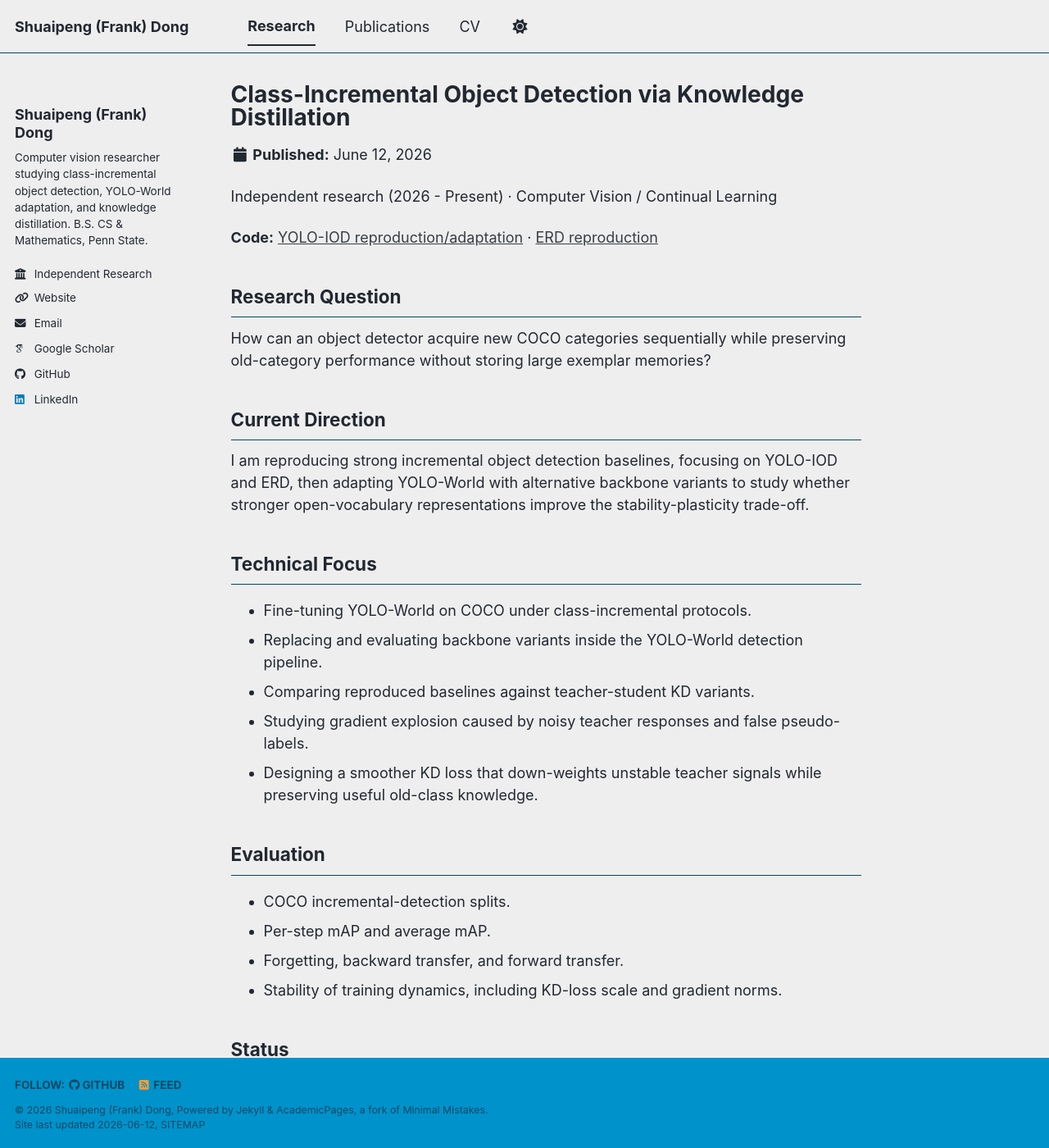
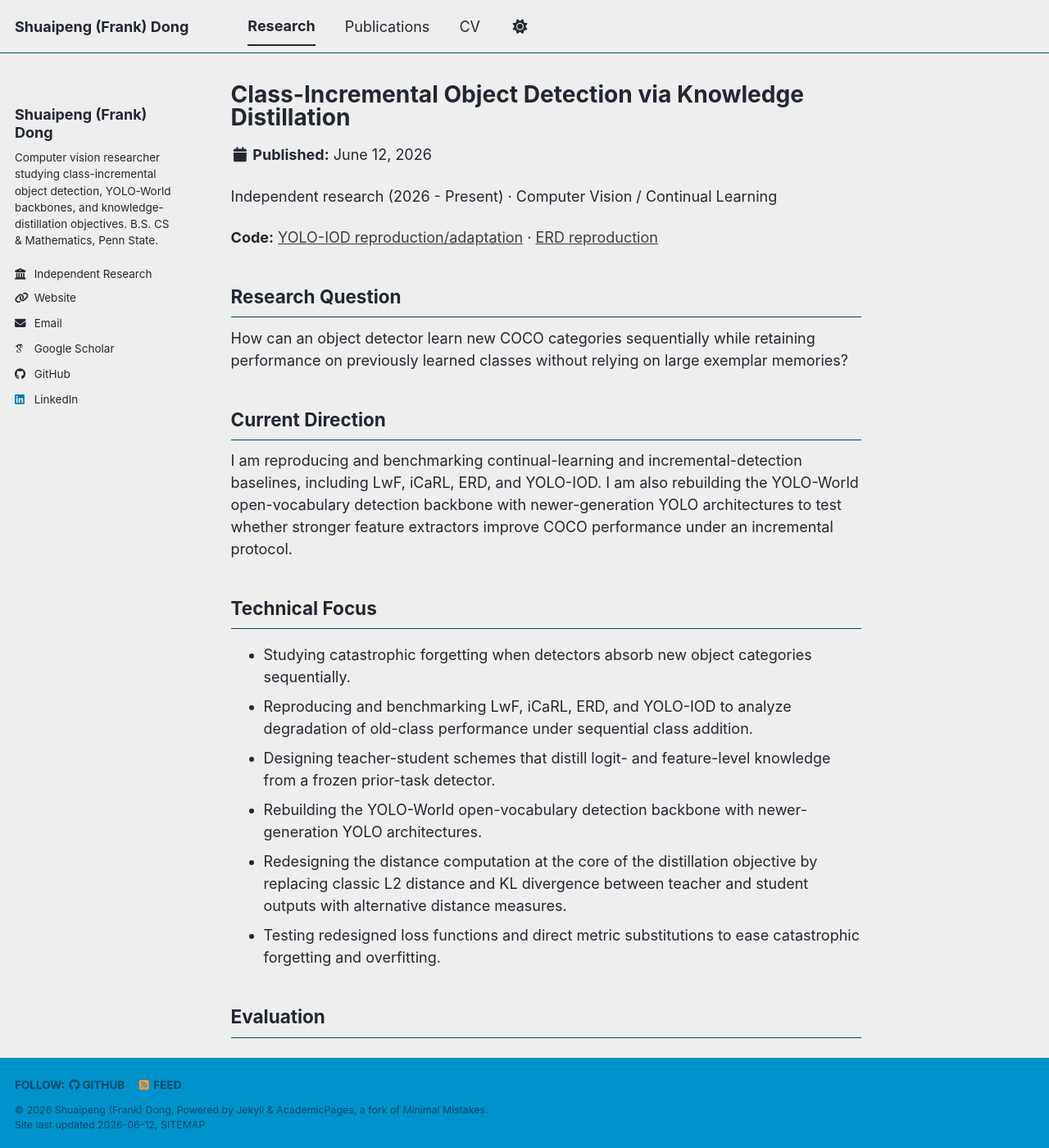
Before and after one commit to dspsrh/dspsrh.github.io, a Jekyll site: the page built from _portfolio/2026-yolo-iod-ongoing-research.md, in a window 1280 px wide and 1400 px high. Shown: the whole window at 82% size. Built offline with Jekyll 4.4.1, drawn with Linux system fonts in a browser that asks for light colours; some web fonts are replaced; a script bundle is joined from its source files by our own code; library files that are not in the unit come from our copies; some of the changed text lies outside the part shown.

Commit message:
Content Update

```diff
--- a/_config.yml
+++ b/_config.yml
@@ -25,7 +25,7 @@ author:
   avatar           :
   name             : "Shuaipeng (Frank) Dong"
   pronouns         :
-  bio              : "Computer vision researcher studying class-incremental object detection, YOLO-World adaptation, and knowledge distillation. B.S. CS & Mathematics, Penn State."
+  bio              : "Computer vision researcher studying class-incremental object detection, YOLO-World backbones, and knowledge-distillation objectives. B.S. CS & Mathematics, Penn State."
   location         :
   employer         : "Independent Research"
   uri              : "https://dspsrh.github.io"
--- a/_portfolio/2026-yolo-iod-ongoing-research.md
+++ b/_portfolio/2026-yolo-iod-ongoing-research.md
@@ -1,6 +1,6 @@
 ---
 title: "Class-Incremental Object Detection via Knowledge Distillation"
-excerpt: "Reproducing YOLO-IOD and ERD on COCO, adapting YOLO-World with alternative backbones, and developing a smoother KD loss for stable incremental detection."
+excerpt: "Reproducing incremental-detection baselines on COCO, adapting YOLO-World with newer backbones, and redesigning KD distance measures to ease forgetting and overfitting."
 collection: portfolio
 priority: 1
 ---
@@ -11,27 +11,28 @@ Independent research (2026 - Present) · Computer Vision / Continual Learning
 
 ## Research Question
 
-How can an object detector acquire new COCO categories sequentially while preserving old-category performance without storing large exemplar memories?
+How can an object detector learn new COCO categories sequentially while retaining performance on previously learned classes without relying on large exemplar memories?
 
 ## Current Direction
 
-I am reproducing strong incremental object detection baselines, focusing on YOLO-IOD and ERD, then adapting YOLO-World with alternative backbone variants to study whether stronger open-vocabulary representations improve the stability-plasticity trade-off.
+I am reproducing and benchmarking continual-learning and incremental-detection baselines, including LwF, iCaRL, ERD, and YOLO-IOD. I am also rebuilding the YOLO-World open-vocabulary detection backbone with newer-generation YOLO architectures to test whether stronger feature extractors improve COCO performance under an incremental protocol.
 
 ## Technical Focus
 
-- Fine-tuning YOLO-World on COCO under class-incremental protocols.
-- Replacing and evaluating backbone variants inside the YOLO-World detection pipeline.
-- Comparing reproduced baselines against teacher-student KD variants.
-- Studying gradient explosion caused by noisy teacher responses and false pseudo-labels.
-- Designing a smoother KD loss that down-weights unstable teacher signals while preserving useful old-class knowledge.
+- Studying catastrophic forgetting when detectors absorb new object categories sequentially.
+- Reproducing and benchmarking LwF, iCaRL, ERD, and YOLO-IOD to analyze degradation of old-class performance under sequential class addition.
+- Designing teacher-student schemes that distill logit- and feature-level knowledge from a frozen prior-task detector.
+- Rebuilding the YOLO-World open-vocabulary detection backbone with newer-generation YOLO architectures.
+- Redesigning the distance computation at the core of the distillation objective by replacing classic L2 distance and KL divergence between teacher and student outputs with alternative distance measures.
+- Testing redesigned loss functions and direct metric substitutions to ease catastrophic forgetting and overfitting.
 
 ## Evaluation
 
 - COCO incremental-detection splits.
 - Per-step mAP and average mAP.
 - Forgetting, backward transfer, and forward transfer.
-- Stability of training dynamics, including KD-loss scale and gradient norms.
+- Sensitivity to the selected teacher-student distance measure in the distillation objective.
 
 ## Status
 
-Reproduction and backbone experiments in progress; manuscript in preparation.
+Reproduction, YOLO-World backbone, and KD distance-measure experiments are in progress; manuscript in preparation.
```
Also changed, not shown: _pages/about.md (+7 -7 lines), _pages/cv.md (+10 -5 lines), _portfolio/2026-erd-baseline-reproduction.md (+1 -1 lines), _publications/2026-01-01-class-incremental-detection-distillation.md (+2 -2 lines), 1 other file.
